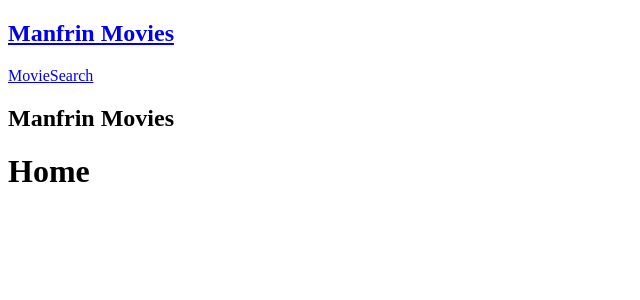
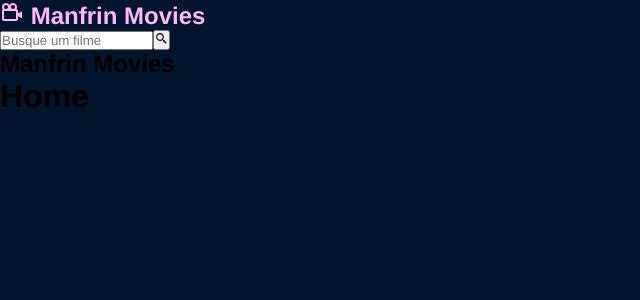
Before and after one commit to vinimanfrin/manfrin-movies, a React (Vite) app: page / in a window 1280 px wide. Shown: the top 300 px of the page, without its empty margins (0-640 px from the left). Built offline with nearby package versions, Linux system fonts and the light colour scheme.

Commit message:
criação do componente NavBar e padronização dos estilos css globais

```diff
--- a/src/components/NavBar.jsx
+++ b/src/components/NavBar.jsx
@@ -1,13 +1,20 @@
 import { Link } from "react-router-dom"
+import {BiCameraMovie, BiSearchAlt2} from "react-icons/bi"
 
 const NavBar = () => {
     return (
         <nav id="navbar">
             <h2>
-                <Link to="/">Manfrin Movies</Link>
+                <Link to="/">
+                    <BiCameraMovie /> Manfrin Movies
+                </Link>
             </h2>
-            <Link to="/movies/1">Movie</Link>
-            <Link to="/search" >Search</Link>
+            <form>
+                <input type="text" placeholder="Busque um filme" />
+                <button type="submit">
+                    <BiSearchAlt2 />
+                </button>
+            </form>
         </nav>
     )
 }
--- a/src/index.css
+++ b/src/index.css
@@ -0,0 +1,20 @@
+*{
+    font-family: Helvetica;
+    margin: 0;
+    padding: 0;
+    box-sizing: border-box;
+}
+
+body{
+    background-color: #02152c ;
+}
+
+a {
+    text-decoration: none;
+    color: #a487ed;
+    transition: .5s;
+}
+
+a:hover{
+    color: #ffb7ff;
+}
```
